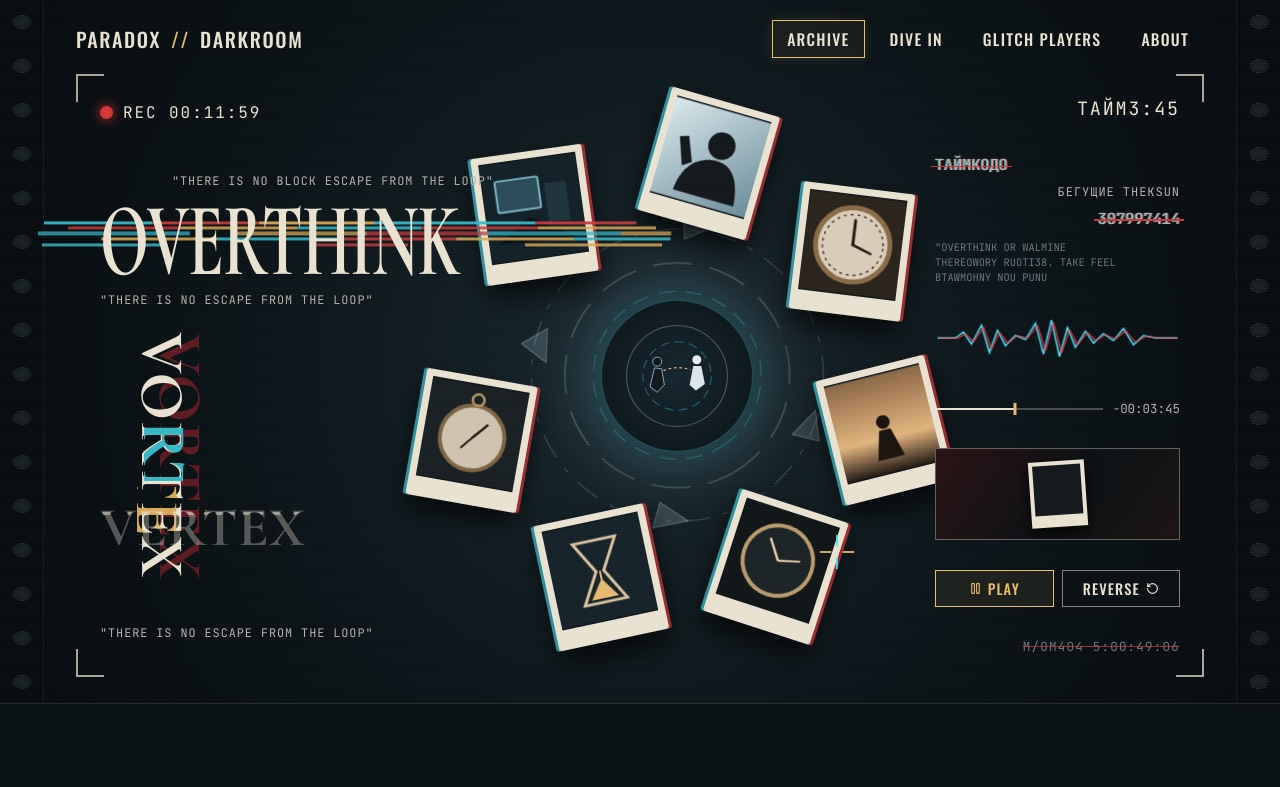
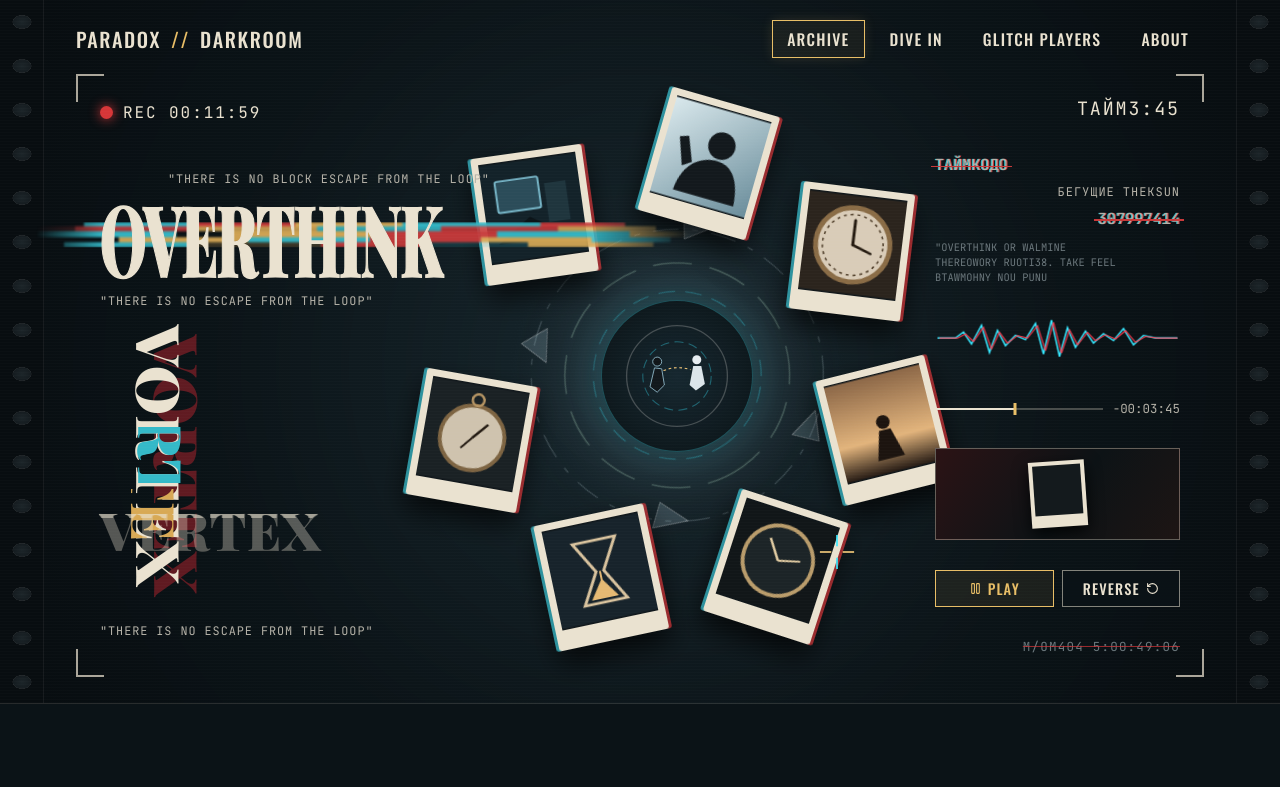
Before and after one commit to ledetav/crownvetch, a React (Vite) app: page /tz in a window 1280 px wide. Shown: the top 787 px of the page. Built offline with nearby package versions, Linux system fonts and the light colour scheme.

Commit message:
feat(typography): thicken OVERTHINK display serif and refine seamless VHS glitch ribbon

```diff
--- a/index.html
+++ b/index.html
@@ -7,7 +7,7 @@
     <link rel="preconnect" href="https://fonts.googleapis.com" />
     <link rel="preconnect" href="https://fonts.gstatic.com" crossorigin />
     <link
-      href="https://fonts.googleapis.com/css2?family=Cinzel:wght@600;700&family=Cormorant+Garamond:wght@600;700&family=JetBrains+Mono:ital,wght@0,400;0,500;0,700;1,400&family=Oswald:wght@500;600;700&display=swap"
+      href="https://fonts.googleapis.com/css2?family=Cinzel:wght@700;900&family=DM+Serif+Display&family=JetBrains+Mono:ital,wght@0,400;0,500;0,700;1,400&family=Oswald:wght@500;600;700&family=Playfair+Display:wght@800;900&display=swap"
       rel="stylesheet"
     />
   </head>
--- a/src/styles/darkroomHero.css
+++ b/src/styles/darkroomHero.css
@@ -1,8 +1,8 @@
 /**
  * Стили стартового экрана видоискателя PARADOX // DARKROOM.
  * Реализуют перфорацию киноплёнки по бокам, уголки камеры,
- * вытянутую антиквенную типографику с клиновидными засечками (OVERTHINK / VORTEX / VERTEX)
- * и многополосной сегментной глитч-лентой (жёлтый, бирюзовый, красный),
+ * вытянутую массивную антиквенную типографику с засечками (OVERTHINK / VORTEX / VERTEX)
+ * и бесшовную многополосную VHS-ленту глитчей (жёлтый, бирюзовый, красный),
  * вращающуюся орбиту полароидов вокруг спирального портала и правую панель телеметрии.
  */
 
@@ -225,14 +225,14 @@
   font-size: 0.74rem;
   letter-spacing: 0.08em;
   color: var(--text-secondary);
-  margin: 8px 0;
+  margin: 10px 0;
 }
 
 .typo-quote--top {
-  margin-left: 72px;
+  margin-left: 68px;
 }
 
-/* Обёртка OVERTHINK: высокий антиквенный текст с клиновидными засечками */
+/* Обёртка OVERTHINK: массивный антиквенный текст с засечками */
 .overthink-wrapper {
   position: relative;
   display: inline-block;
@@ -245,157 +245,190 @@
   display: inline-block;
   margin: 0;
   font-family: var(--font-serif-display);
-  font-weight: 700;
-  font-size: clamp(3.6rem, 6.4vw, 5.6rem);
-  line-height: 0.88;
-  letter-spacing: -0.01em;
+  font-weight: 900;
+  font-size: clamp(3.3rem, 5.8vw, 5.1rem);
+  line-height: 0.9;
+  letter-spacing: -0.025em;
   color: var(--text-primary);
+  /* Усиливаем толщину основных стоек букв для монументального силуэта */
+  -webkit-text-stroke: 1.35px var(--text-primary);
   text-transform: uppercase;
-  /* Узкая вытяжка по вертикали для точного соответствия высоким антиквенным буквам */
-  transform: scale(0.78, 1.28);
+  transform: scale(0.76, 1.32);
   transform-origin: left center;
-  margin-right: -18%;
+  margin-right: -20%;
 }
 
-/* Плотная горизонтальная лента из 5 дорожек чередующихся цветных сегментов ПОД надписью */
+/* Плотная бесшовная VHS-лента из 5 смежных дорожек ПОД надписью OVERTHINK */
 .overthink-ribbon {
   position: absolute;
-  left: -58px;
-  right: -135px;
-  top: 41%;
-  height: 30%;
+  left: -64px;
+  right: -140px;
+  top: 43%;
+  height: 31%;
   transform: translateY(-50%);
   z-index: 1;
   pointer-events: none;
   display: flex;
   flex-direction: column;
-  justify-content: space-between;
-  gap: 2px;
-  filter: blur(0.45px);
+  justify-content: stretch;
+  gap: 0;
+  filter: blur(1.05px);
+  -webkit-mask-image: linear-gradient(90deg, transparent 0%, #000 10%, #000 84%, transparent 100%);
+  mask-image: linear-gradient(90deg, transparent 0%, #000 10%, #000 84%, transparent 100%);
 }
 
 .glitch-lane {
   display: block;
   width: 100%;
-  height: 18%;
-  opacity: 0.88;
+  flex: 1;
+  opacity: 0.9;
+  will-change: transform, opacity;
 }
 
-/* Дорожка 1: бирюзовый -> красный -> жёлтый -> бирюзовый -> красный */
+/* Дорожка 1: бирюзовый -> красный -> жёлтый -> бирюзовый с VHS-сдвигами */
 .glitch-lane--1 {
   background: linear-gradient(
     90deg,
-    var(--glitch-cyan) 0% 16%,
-    var(--glitch-red) 16% 32%,
-    var(--glitch-yellow) 32% 49%,
-    var(--glitch-cyan) 49% 73%,
-    var(--glitch-red) 73% 88%,
-    transparent 88% 100%
+    var(--glitch-cyan) 0% 18%,
+    var(--glitch-red) 18% 35%,
+    var(--glitch-yellow) 35% 53%,
+    var(--glitch-cyan) 53% 76%,
+    var(--glitch-red) 76% 90%,
+    transparent 90% 100%
   );
-  animation: ribbonSlideA 3.4s steps(4, end) infinite;
+  animation: vhsGlitchLaneA 2.4s steps(1, end) infinite;
 }
 
-/* Дорожка 2: красный -> жёлтый -> бирюзовый -> красный -> жёлтый */
+/* Дорожка 2: красный -> жёлтый -> бирюзовый -> красный */
 .glitch-lane--2 {
   background: linear-gradient(
     90deg,
-    transparent 0% 4%,
-    var(--glitch-red) 4% 21%,
-    var(--glitch-yellow) 21% 39%,
-    var(--glitch-cyan) 39% 58%,
-    var(--glitch-red) 58% 76%,
-    var(--glitch-yellow) 76% 94%,
-    transparent 94% 100%
+    rgba(200, 58, 59, 0.35) 0% 6%,
+    var(--glitch-red) 6% 24%,
+    var(--glitch-yellow) 24% 43%,
+    var(--glitch-cyan) 43% 62%,
+    var(--glitch-red) 62% 80%,
+    var(--glitch-yellow) 80% 95%,
+    transparent 95% 100%
   );
-  animation: ribbonSlideB 2.7s steps(3, end) infinite;
+  animation: vhsGlitchLaneB 1.9s steps(1, end) infinite;
 }
 
-/* Дорожка 3: бирюзовый -> тёмный провал -> жёлтый -> красный -> бирюзовый */
+/* Дорожка 3: центральный разрыв с яркими бирюзово-жёлтыми всполохами */
 .glitch-lane--3 {
-  height: 22%;
+  flex: 1.25;
   background: linear-gradient(
     90deg,
-    var(--glitch-cyan) 0% 24%,
-    rgba(11, 19, 23, 0.35) 24% 31%,
-    var(--glitch-yellow) 31% 52%,
-    var(--glitch-red) 52% 71%,
-    var(--glitch-cyan) 71% 92%,
-    var(--glitch-yellow) 92% 100%
+    var(--glitch-cyan) 0% 26%,
+    rgba(11, 19, 23, 0.55) 26% 33%,
+    var(--glitch-yellow) 33% 54%,
+    var(--glitch-red) 54% 72%,
+    var(--glitch-cyan) 72% 91%,
+    var(--glitch-yellow) 91% 100%
   );
-  animation: ribbonSlideA 2.2s steps(3, end) infinite reverse;
+  animation: vhsGlitchLaneC 1.6s steps(1, end) infinite;
 }
 
-/* Дорожка 4: жёлтый -> бирюзовый -> красный -> жёлтый -> бирюзовый */
+/* Дорожка 4: жёлтый -> бирюзовый -> красный -> жёлтый */
 .glitch-lane--4 {
   background: linear-gradient(
     90deg,
-    transparent 0% 8%,
-    var(--glitch-yellow) 8% 26%,
-    var(--glitch-cyan) 26% 45%,
-    var(--glitch-red) 45% 63%,
-    var(--glitch-yellow) 63% 81%,
-    var(--glitch-cyan) 81% 96%,
-    transparent 96% 100%
+    transparent 0% 7%,
+    var(--glitch-yellow) 7% 28%,
+    var(--glitch-cyan) 28% 48%,
+    var(--glitch-red) 48% 66%,
+    var(--glitch-yellow) 66% 84%,
+    var(--glitch-cyan) 84% 97%,
+    transparent 97% 100%
   );
-  animation: ribbonSlideB 3.1s steps(4, end) infinite reverse;
+  animation: vhsGlitchLaneB 2.2s steps(1, end) infinite reverse;
 }
 
-/* Дорожка 5: короткие шлейфы бирюзового и жёлтого по краям */
+/* Дорожка 5: нижний шлейф помех */
 .glitch-lane--5 {
   background: linear-gradient(
     90deg,
-    var(--glitch-cyan) 0% 18%,
-    transparent 18% 42%,
-    var(--glitch-red) 42% 56%,
-    transparent 56% 74%,
-    var(--glitch-yellow) 74% 95%,
-    transparent 95% 100%
+    var(--glitch-cyan) 0% 21%,
+    rgba(216, 169, 85, 0.25) 21% 41%,
+    var(--glitch-red) 41% 58%,
+    rgba(52, 185, 200, 0.2) 58% 74%,
+    var(--glitch-yellow) 74% 94%,
+    transparent 94% 100%
   );
-  animation: ribbonFlicker 2.5s steps(2, start) infinite;
+  animation: vhsGlitchLaneA 1.8s steps(1, end) infinite reverse;
 }
 
-@keyframes ribbonSlideA {
+/* Рваная VHS-анимация: резкие скачки длины, позиции и яркости сегментов */
+@keyframes vhsGlitchLaneA {
   0%, 100% {
     transform: translateX(0) scaleX(1);
-    opacity: 0.88;
+    opacity: 0.9;
   }
-  30% {
-    transform: translateX(-14px) scaleX(0.97);
-    opacity: 0.72;
+  18% {
+    transform: translateX(-18px) scaleX(1.06);
+    opacity: 0.78;
   }
-  65% {
-    transform: translateX(12px) scaleX(1.03);
-    opacity: 0.94;
+  34% {
+    transform: translateX(22px) scaleX(0.92);
+    opacity: 0.95;
+  }
+  52% {
+    transform: translateX(-9px) scaleX(1.03);
+    opacity: 0.62;
+  }
+  71% {
+    transform: translateX(15px) scaleX(0.96);
+    opacity: 0.92;
+  }
+  86% {
+    transform: translateX(-24px) scaleX(1.08);
+    opacity: 0.84;
   }
 }
 
-@keyframes ribbonSlideB {
+@keyframes vhsGlitchLaneB {
   0%, 100% {
     transform: translateX(0) scaleX(1);
-    opacity: 0.84;
+    opacity: 0.86;
   }
-  38% {
-    transform: translateX(16px) scaleX(0.96);
-    opacity: 0.94;
+  22% {
+    transform: translateX(20px) scaleX(0.94);
+    opacity: 0.95;
   }
-  72% {
-    transform: translateX(-11px) scaleX(1.02);
+  44% {
+    transform: translateX(-16px) scaleX(1.05);
     opacity: 0.68;
+  }
+  63% {
+    transform: translateX(11px) scaleX(1.02);
+    opacity: 0.9;
+  }
+  81% {
+    transform: translateX(-21px) scaleX(0.93);
+    opacity: 0.74;
   }
 }
 
-@keyframes ribbonFlicker {
-  0%, 62%, 100% {
-    opacity: 0.82;
-    transform: translateX(0);
+@keyframes vhsGlitchLaneC {
+  0%, 100% {
+    transform: translateX(0) scaleX(1);
+    opacity: 0.92;
   }
-  68% {
-    opacity: 0.35;
-    transform: translateX(14px);
+  15% {
+    transform: translateX(26px) scaleX(0.9);
+    opacity: 0.72;
   }
-  78% {
-    opacity: 0.92;
-    transform: translateX(-10px);
+  37% {
+    transform: translateX(-19px) scaleX(1.07);
+    opacity: 0.96;
+  }
+  58% {
+    transform: translateX(14px) scaleX(0.95);
+    opacity: 0.54;
+  }
+  79% {
+    transform: translateX(-25px) scaleX(1.04);
+    opacity: 0.94;
   }
 }
 
@@ -417,8 +450,8 @@
   left: 52px;
   writing-mode: vertical-rl;
   font-family: var(--font-serif-display);
-  font-weight: 700;
-  font-size: clamp(3rem, 4.9vw, 4.2rem);
+  font-weight: 900;
+  font-size: clamp(2.85rem, 4.7vw, 4rem);
   line-height: 0.88;
   letter-spacing: 0.01em;
   color: var(--vortex-ghost-red);
@@ -434,8 +467,8 @@
   z-index: 2;
   writing-mode: vertical-rl;
   font-family: var(--font-serif-display);
-  font-weight: 700;
-  font-size: clamp(3rem, 4.9vw, 4.2rem);
+  font-weight: 900;
+  font-size: clamp(2.85rem, 4.7vw, 4rem);
   line-height: 0.88;
   letter-spacing: 0.01em;
   color: var(--text-primary);
@@ -468,8 +501,8 @@
   bottom: 24px;
   z-index: 3;
   font-family: var(--font-serif-display);
-  font-weight: 700;
-  font-size: clamp(2.5rem, 4.3vw, 3.65rem);
+  font-weight: 900;
+  font-size: clamp(2.4rem, 4.1vw, 3.5rem);
   line-height: 0.92;
   letter-spacing: 0.01em;
   color: rgba(234, 226, 208, 0.34);
@@ -906,7 +939,7 @@
   }
 
   .serif-overthink {
-    transform: scale(0.82, 1.24);
+    transform: scale(0.8, 1.26);
     transform-origin: center center;
     margin-right: 0;
   }
@@ -968,7 +1001,7 @@
   }
 
   .serif-overthink {
-    font-size: 2.65rem;
+    font-size: 2.5rem;
   }
 
   .vortex-center {
--- a/src/styles/tokens.css
+++ b/src/styles/tokens.css
@@ -30,8 +30,8 @@
   --border-strong: rgba(234, 226, 208, 0.36);
   --border-accent: rgba(232, 190, 103, 0.65);
 
-  /* Типографика: узкий антиквенный шрифт с клиновидными засечками для OVERTHINK / VORTEX */
-  --font-serif-display: 'Cormorant Garamond', 'Cinzel', 'Times New Roman', Georgia, serif;
+  /* Типографика: плотный массивный антиквенный шрифт с засечками для OVERTHINK / VORTEX */
+  --font-serif-display: 'Playfair Display', 'DM Serif Display', 'Cinzel', Georgia, serif;
   --font-condensed: 'Oswald', sans-serif;
   --font-sans: 'Oswald', -apple-system, BlinkMacSystemFont, 'Segoe UI', sans-serif;
   --font-mono: 'JetBrains Mono', ui-monospace, SFMono-Regular, monospace;
```
